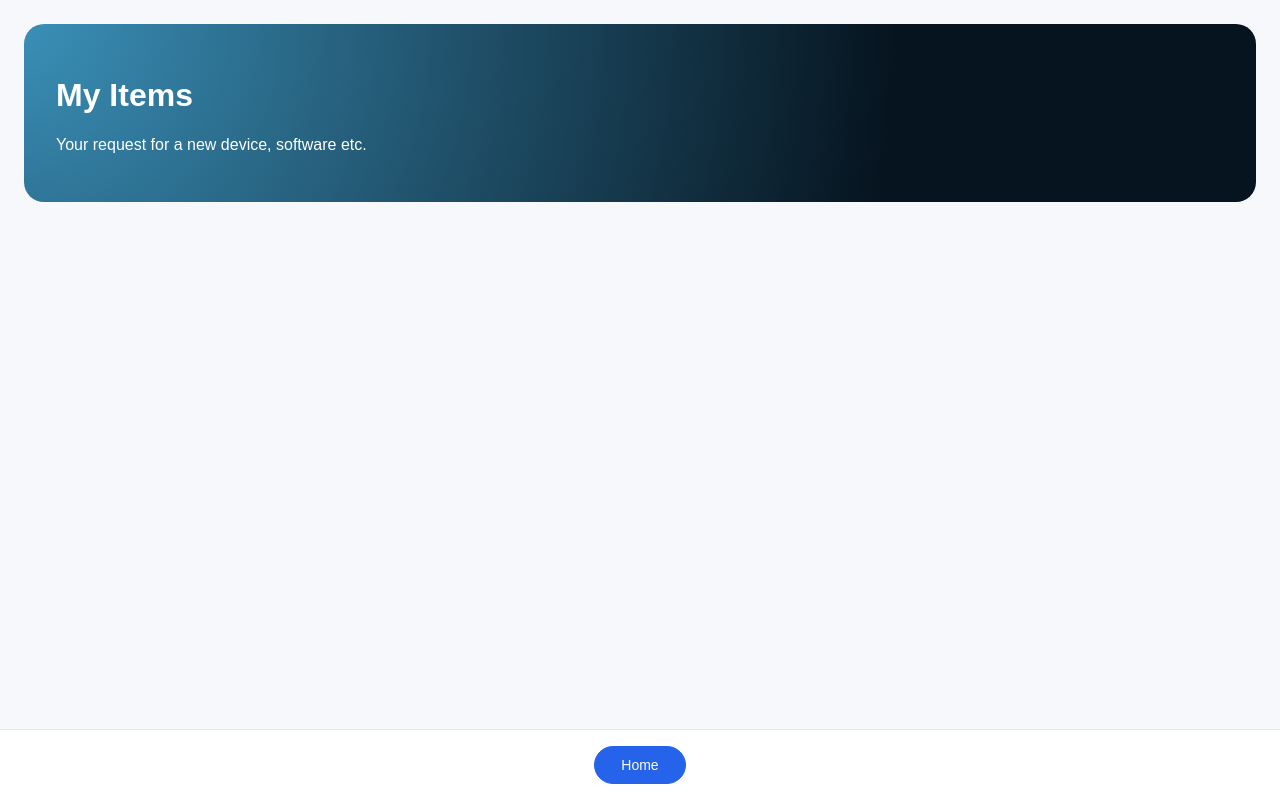
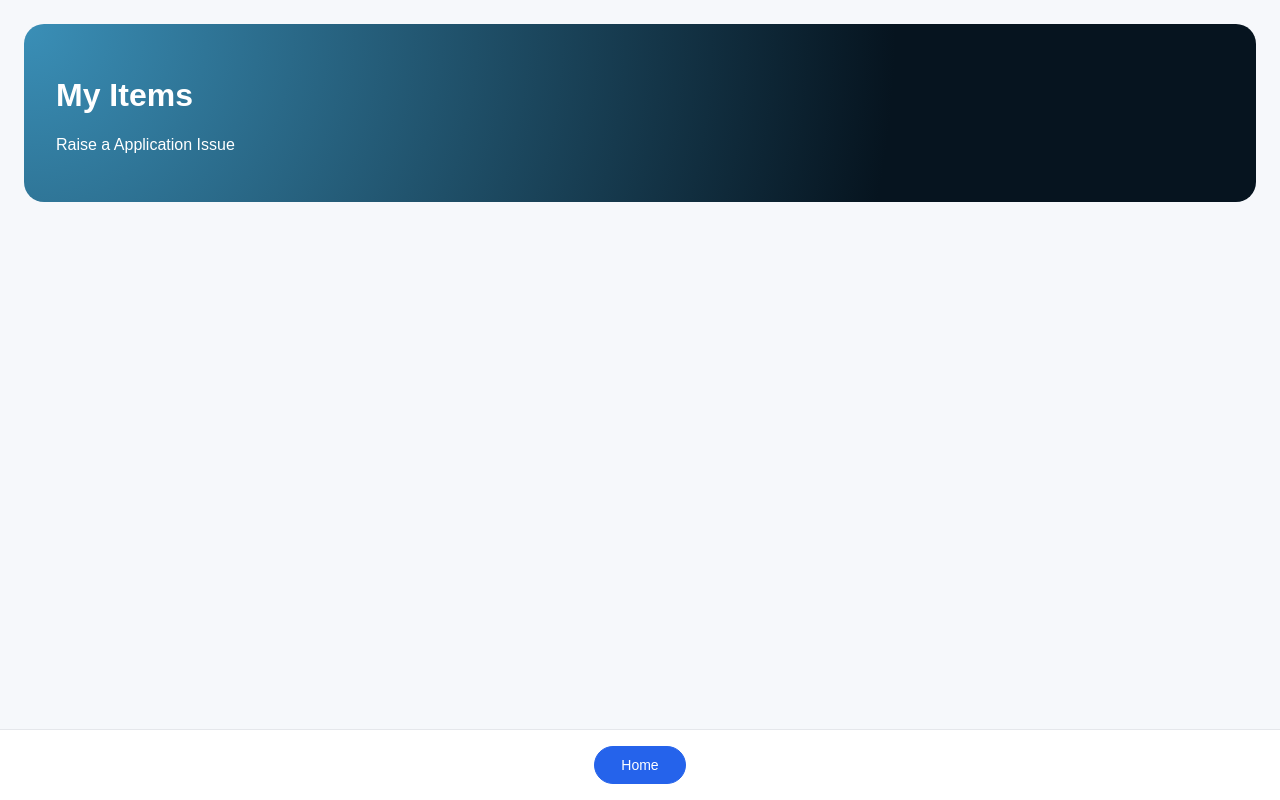
Before and after one commit to maheshk786/IvantiUIMahesh, a website: page HEAT/myitems.html in a window 1280 px wide. Drawn offline with Linux system fonts and the light colour scheme; no server answers.

Commit message:
your message here

```diff
--- a/HEAT/myitems.html
+++ b/HEAT/myitems.html
@@ -198,7 +198,7 @@ body {
 
 <div class="header">
   <h1>My Items</h1>
-  <p>Your request for a new device, software etc.</p>
+  <p>Raise a Application Issue</p>
 </div>
 
 <div class="container">
```
